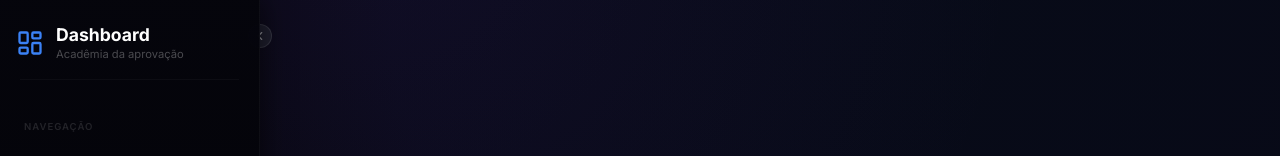
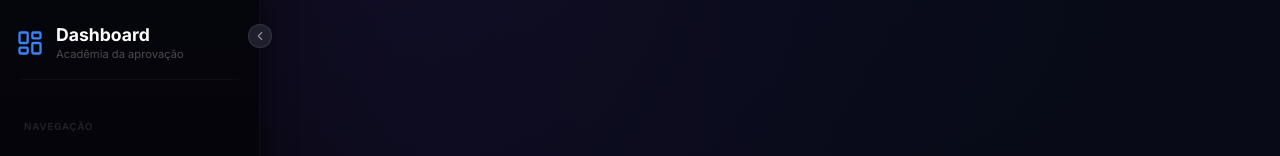
Before and after one commit to Davi-Richter/Dashboard-Infra100K-ADA, a Next.js app: page /campanhas in a window 1280 px wide. Shown: the top 156 px of the page. Built offline with nearby package versions, Linux system fonts and the light colour scheme; no server answers.

Commit message:
fix(ui): adjust sidebar toggle z-index and prevent flex overflow
- Fixed the sidebar toggle button getting clipped below the Sidebar by elevating z-index from 50 to 60.
- Applied min-w-0 to the flex-1 main container to prevent data tables from forcing horizontal overflow on mobile viewports.

```diff
--- a/src/components/layout/dashboard-shell.tsx
+++ b/src/components/layout/dashboard-shell.tsx
@@ -87,7 +87,7 @@ export function DashboardShell({ children }: { children: ReactNode }) {
                 )}
 
                 {/* Desktop Sidebar Toggle */}
-                <div className="hidden md:flex fixed z-50 top-6 transition-all duration-300" style={{ left: isSidebarCollapsed ? '68px' : '248px' }}>
+                <div className="hidden md:flex fixed z-[60] top-6 transition-all duration-300" style={{ left: isSidebarCollapsed ? '68px' : '248px' }}>
                     <button
                         onClick={() => setIsSidebarCollapsed(!isSidebarCollapsed)}
                         className="bg-[#1e1e2d] border border-white/10 rounded-full p-1 hover:bg-[#2b2b3d] text-text-secondary transition-colors"
@@ -144,7 +144,7 @@ export function DashboardShell({ children }: { children: ReactNode }) {
                 </div>
 
                 <main className={`
-                    flex-1 p-4 md:p-8 min-h-screen pt-20 md:pt-8 transition-all duration-300 w-full overflow-x-hidden
+                    flex-1 min-w-0 p-4 md:p-8 min-h-screen pt-20 md:pt-8 transition-all duration-300 overflow-x-hidden
                     ${isSidebarCollapsed ? "md:ml-[80px]" : "md:ml-[260px]"}
                     ml-0
                 `}>
```
